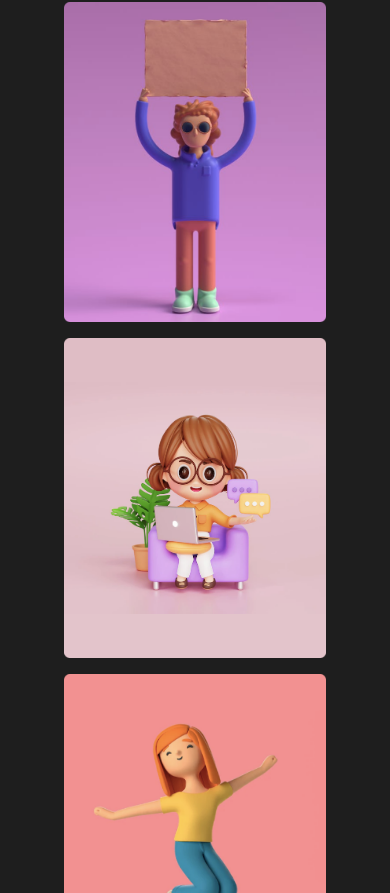
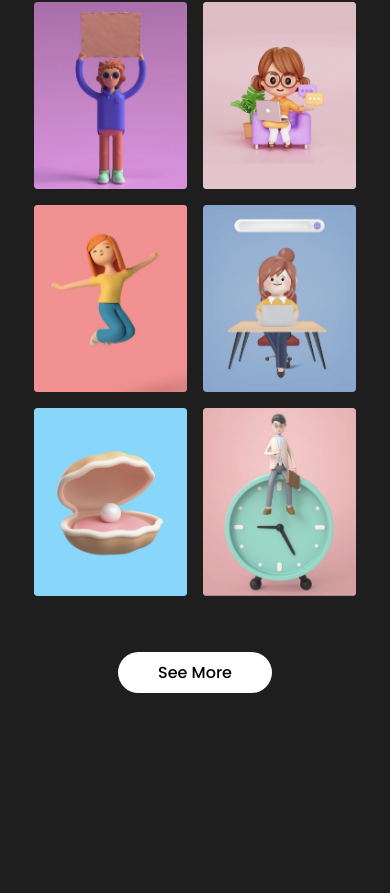
Before and after one commit to Foxglovery/portfolio, a React (Create React App) app: page / in a window 390 px wide. Shown: the part 1901-2794 px from the top of the page. After the commit the page ends 2642 px from the top, so only its background shows below. Built offline with nearby package versions, Linux system fonts and the light colour scheme.

Commit message:
tweaking mobile response

```diff
--- a/src/components/Works/Works.css
+++ b/src/components/Works/Works.css
@@ -19,6 +19,7 @@
 .worksDesc {
   font-weight: 300;
   font-size: 1rem;
+  max-width: 45rem;
 }
 
 .worksImgs {
@@ -35,3 +36,18 @@
   height: 20rem;
   margin: 0.5rem;
 }
+
+.worksBtn {
+  margin: 3rem 0;
+  padding: 0.5rem 2.5rem;
+  border: none;
+  border-radius: 2rem;
+  background: white;
+  font-size: 1rem;
+}
+
+@media screen and (max-width: 585px) {
+  .worksImg {
+    height: 48vw;
+  }
+}
--- a/src/components/Works/Works.js
+++ b/src/components/Works/Works.js
@@ -23,6 +23,7 @@
         <img className="worksImg" src={Portfolio5} alt="" />
         <img className="worksImg" src={Portfolio6} alt="" />
       </div>
+      <button className="worksBtn">See More</button>
     </section>
   );
 };
```
